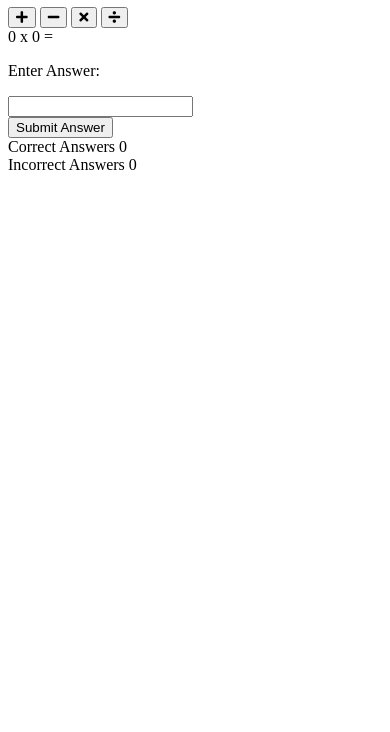
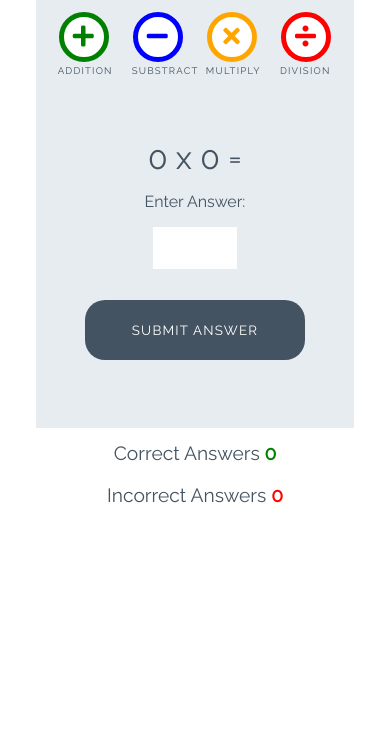
Before and after one commit to Dayana-N/love-maths, a plain HTML site: page index.html in a window 390 px wide. Shown: the part 112-844 px from the top of the page. Drawn offline with Linux system fonts and the light colour scheme.

Commit message:
add styles for game

```diff
--- a/assets/css/style.css
+++ b/assets/css/style.css
@@ -0,0 +1,252 @@
+/* --------- Global style */
+
+body {
+    background-color: white;
+    font-family: "Raleway", sans-serif;
+    color: #445361;
+    text-align: center;
+}
+
+/* --------- Heading */
+
+.heading {
+    text-align: center;
+    font-size: 2.5rem;
+}
+
+.logo {
+    height: 40px;
+    padding-right: 5px;
+}
+
+/* --------- Game layout */
+
+.game-area {
+    background-color: #E6ECF0;
+    box-sizing: border-box;
+    width: 85%;
+    height: 65vh;
+    max-height: 450px;
+    max-width: 830px;
+    margin-left: auto;
+    margin-right: auto;
+    padding: 1%;
+}
+
+.question-area {
+    width: 50%;
+    font-size: 2rem;
+    margin: auto;
+    padding: 50px 0;
+}
+
+.question-area span {
+    padding: 0 15px;
+}
+
+.score-area {
+    margin: 5px auto;
+    width: 60%;
+    font-size: 1.2rem;
+}
+
+.controls-area {
+    width: 85%;
+    margin: 30px auto;
+}
+
+#score {
+    color: green;
+    font-weight: bold;
+}
+
+#incorrect {
+    color: red;
+    font-weight: bold;
+}
+
+.answer-message {
+    display: none;
+    font-size: 1rem;
+}
+
+#answer-box {
+    border: none;
+    color: #445361;
+    display: inline-block;
+    height: 40px;
+    width: 80px;
+    font-size: 1.2rem;
+}
+
+.scores {
+    display: inline-block;
+    padding: 25px;
+}
+
+/* --------- Buttons */
+
+.btn {
+    width: 220px;
+    height: 60px;
+    font-family: "Raleway", sans-serif;
+    text-transform: uppercase;
+    letter-spacing: 1.2px;
+    color: white;
+}
+
+.btn:focus {
+    outline: none;
+}
+
+.btn--big {
+    padding-top: 10px;
+    border-radius: 50%;
+    background-color: white;
+    border: 10px solid;
+    width: 100px;
+    height: 100px;
+    font-size: 3.2rem;
+    margin: 0 30px;
+    transition: all 0.5s;
+}
+
+.btn--big::after {
+    content: attr(data-type);
+    font-size: 1rem;
+    color: #445361;
+    position: relative;
+    left: -0.5em;
+}
+
+.btn--blue {
+    border-color: blue;
+    color: blue;
+}
+
+.btn--blue:active,
+.btn--blue:hover {
+    background-color: darkblue;
+    color: white;
+}
+
+.btn--orange {
+    border-color: orange;
+    color: orange;
+}
+
+.btn--orange:active,
+.btn--orange:hover {
+    background-color: darkorange;
+    color: white;
+}
+
+.btn--red {
+    border-color: red;
+    color: red;
+}
+
+.btn--red:active,
+.btn--red:hover {
+    background-color: darkred;
+    color: white;
+}
+
+.btn--green {
+    border-color: green;
+    color: green;
+}
+
+.btn--green:active,
+.btn--green:hover {
+    background-color: darkgreen;
+    color: white;
+}
+
+.btn--gray {
+    margin-top: 25px;
+    background-color: #445361;
+    border: 1px transparent;
+    border-radius: 20px;
+}
+
+.btn--gray:active,
+.btn--gray:hover {
+    background-color: #0d1013;
+}
+
+/* --------- Media queries */
+
+@media (max-width: 414px) {
+    .controls-area {
+        width: 100%;
+    }
+
+    .btn--big {
+        margin: 0 10px;
+        padding: 5px;
+        border: 5px solid;
+        width: 50px;
+        height: 50px;
+        font-size: 1.5rem;
+    }
+
+    .btn--big::after {
+        font-size: 0.6rem;
+        left: -0.7rem;
+    }
+
+    .question-area {
+        padding: 10% 0;
+        width: 100%;
+    }
+
+    .question-area span {
+        padding: 0;
+    }
+
+    .answer-message {
+        display: block;
+    }
+
+    #answer-box {
+        display: block;
+        margin: 0 auto;
+    }
+    .btn--gray {
+        margin-top: 0;
+    }
+
+    .score-area {
+        width: 100%;
+    }
+
+    .scores {
+        margin: 0.5em auto;
+        display: block;
+        padding: 5px;
+    }
+
+    .heading {
+        font-size: 2rem;
+    }
+}
+
+@media (max-width: 320px) {
+    .game-area {
+        height: 70vh;
+    }
+
+    .controls-area {
+        width: 75%;
+        margin: 10px auto;
+    }
+
+    .btn--big {
+        margin: 10px 10px;
+    }
+    .question-area {
+        padding: 10px 0;
+    }
+
+}
--- a/index.html
+++ b/index.html
@@ -18,13 +18,13 @@
 
     <div class="game-area">
         <div class="controls-area">
-            <button class="btn btn-big btn--green"><i class="fas fa-plus"></i></button>
-            <button class="btn btn-big btn--blue"><i class="fas fa-minus"></i></button>
-            <button class="btn btn-big btn--orange"><i class="fas fa-times"></i></button>
-            <button class="btn btn-big btn--red"><i class="fas fa-divide"></i></button>
+            <button data-type="addition" class="btn btn--big btn--green"><i class="fas fa-plus"></i></button>
+            <button data-type="substract" class="btn btn--big btn--blue"><i class="fas fa-minus"></i></button>
+            <button data-type="multiply" class="btn btn--big btn--orange"><i class="fas fa-times"></i></button>
+            <button data-type="division" class="btn btn--big btn--red"><i class="fas fa-divide"></i></button>
         </div>
 
-        <div class="questions-area">
+        <div class="question-area">
             <span id="operand1">0</span>
             <span id="operator">x</span>
             <span id="operand2">0</span>
@@ -32,12 +32,12 @@
             <p class="answer-message">Enter Answer:</p>
             <input id="answer-box" type="number">
         </div>
-        <button class="btn btn--gray">Submit Answer</button>
+        <button data-type="submit" class="btn btn--gray">Submit Answer</button>
     </div>
 
     <div class="score-area">
-        <div class="scores">Correct Answers <span id="score">0</span> </div>
-        <div class="scores">Incorrect Answers <span id="incorrect">0</span> </div>
+        <p class="scores">Correct Answers <span id="score">0</span></p>
+        <p class="scores">Incorrect Answers <span id="incorrect">0</span></p>
     </div>
 
     <script src="./assets/js/script.js"></script>
```
